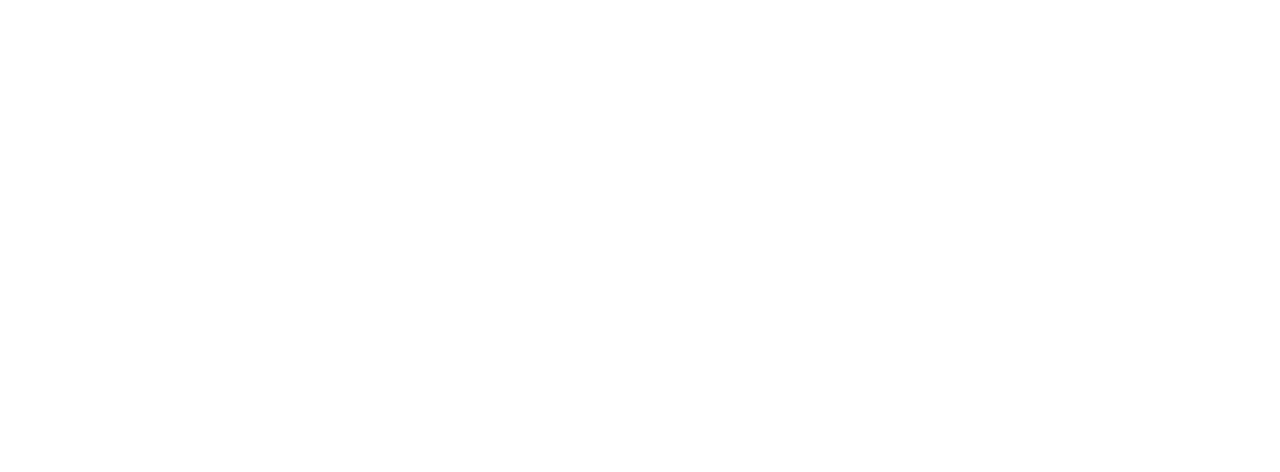
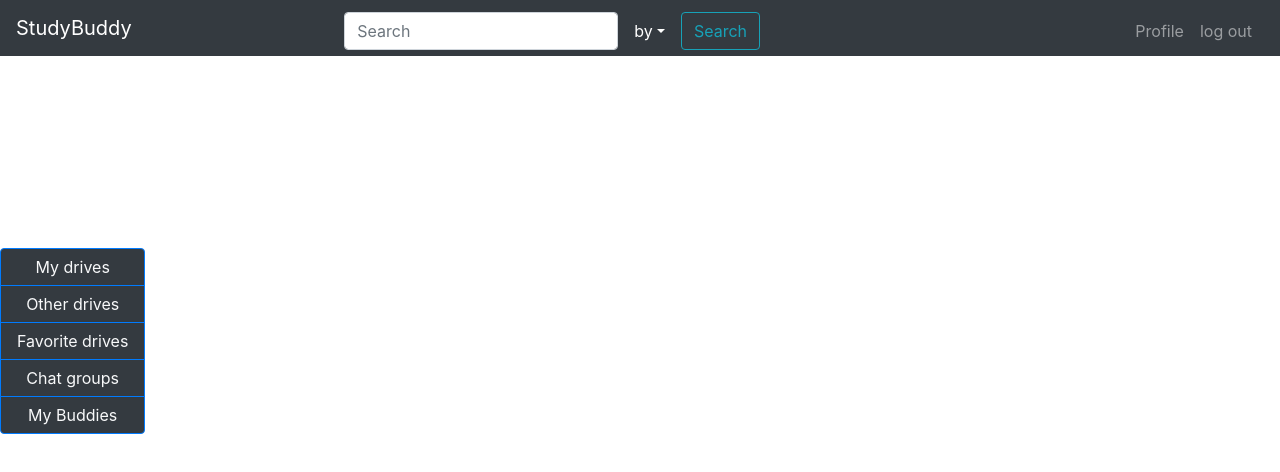
Before and after one commit to hadar9/StudyBuddy, a React (Create React App) app in the folder program/client/: page /home in a window 1280 px wide. Shown: the top 472 px of the page. Built offline with nearby package versions, Linux system fonts and the light colour scheme.

Commit message:
link logutout,profile,homepage to routes

```diff
--- a/program/client/src/App.css
+++ b/program/client/src/App.css
@@ -91,7 +91,7 @@
   right: 40%;
 }
 
-.profile {
+.navbtn {
   position: absolute;
   top: 20%;
   right: 20px;
--- a/program/client/src/App.js
+++ b/program/client/src/App.js
@@ -3,18 +3,20 @@
 import Register from './components/auth/Register';
 import {BrowserRouter as Router,Route,Switch} from 'react-router-dom';
 import Landing from './components/layers/Landing';
-
+import Home from './components/Home';
+import Profile from './components/Profile';
 //Redux
 import {Provider} from 'react-redux';
 import store from './store/store';
 
-//import Home from './components/Home';
 function App() {
   return (
 <Provider store={store}>
     <Router>
     <div className="App">
     <Route exact path="/" component={Landing}></Route>
+    <Route exact path="/home" component={Home}></Route>
+    <Route exact path="/profile" component={Profile}></Route>
       <section className="container">
       <Switch>
       <Route exact path="/register" component={Register}></Route>
@@ -24,9 +26,6 @@
     </div>
     </Router>
     </Provider>
-
-    /*<Home/>*/
-
   );
 }
 
--- a/program/client/src/components/layers/Navebar.js
+++ b/program/client/src/components/layers/Navebar.js
@@ -1,13 +1,17 @@
 import { Button,Form,FormControl,Nav,Navbar,NavDropdown} from 'react-bootstrap';
 import 'bootstrap/dist/css/bootstrap.css';
+import {Link } from 'react-router-dom';
+
+
 
 
 
 function Navebar() {
     return (
+
       <div className="NaveBar">
       <Navbar bg="dark" variant="dark">
-    <Navbar.Brand href="#home">StudyBuddy</Navbar.Brand>
+      <Link to="/home"><Navbar.Brand>StudyBuddy</Navbar.Brand></Link>
     <Form inline className="search">
       <FormControl type="text" placeholder="Search"/>
       <NavDropdown title="by" id="basic-nav-dropdown">
@@ -16,11 +20,13 @@
     </NavDropdown>
       <Button variant="outline-info">Search</Button>
     </Form>
-    <Nav className="profile">
-      <Nav.Link href="#home">Profile</Nav.Link>
+    <Nav className="navbtn">
+      <Nav.Link  as={Link} to="/profile">Profile</Nav.Link>
+      <Nav.Link as={Link} to="/">log out</Nav.Link>
       </Nav>
   </Navbar>
       </div>
+
     );
   }
 
--- a/program/client/src/reducers/index.js
+++ b/program/client/src/reducers/index.js
@@ -1,8 +1,7 @@
 import {combineReducers} from 'redux';
-
+import profile from './profile';
 
 export default combineReducers({
-
-
+    profile
 
 });
```
Also changed, not shown: program/client/src/reducers/profile.js (added, +10 -0 lines), program/client/src/actions/types.js (added), 1 other file (tests, documents, lock files or other folders).
